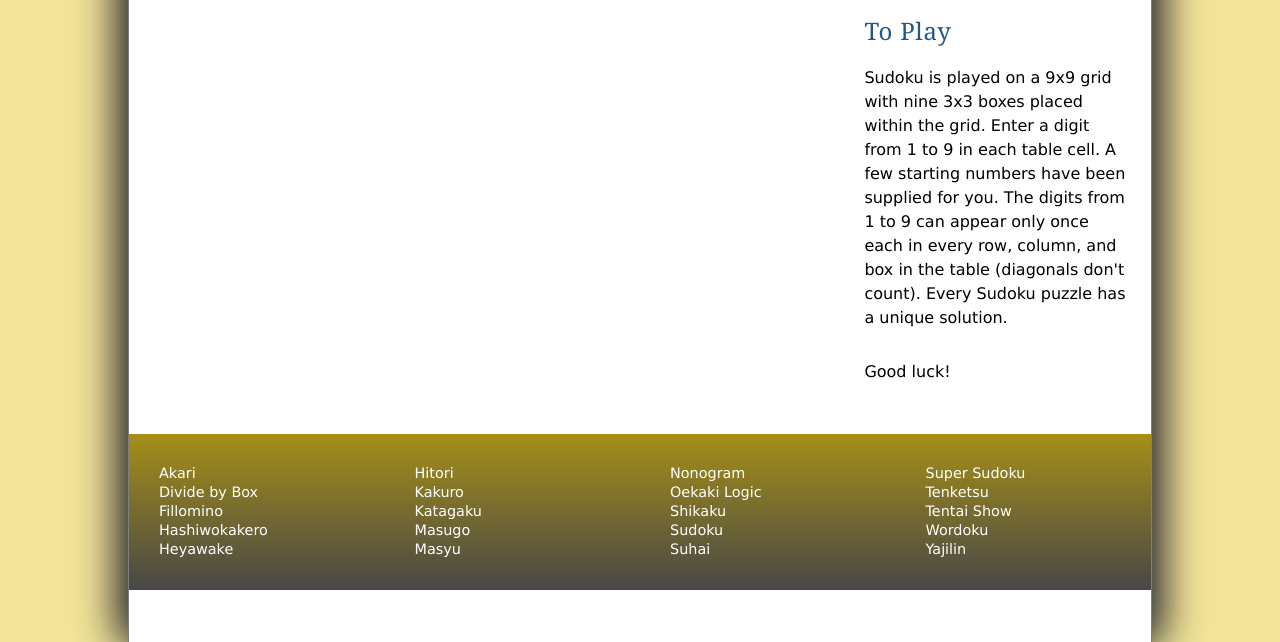
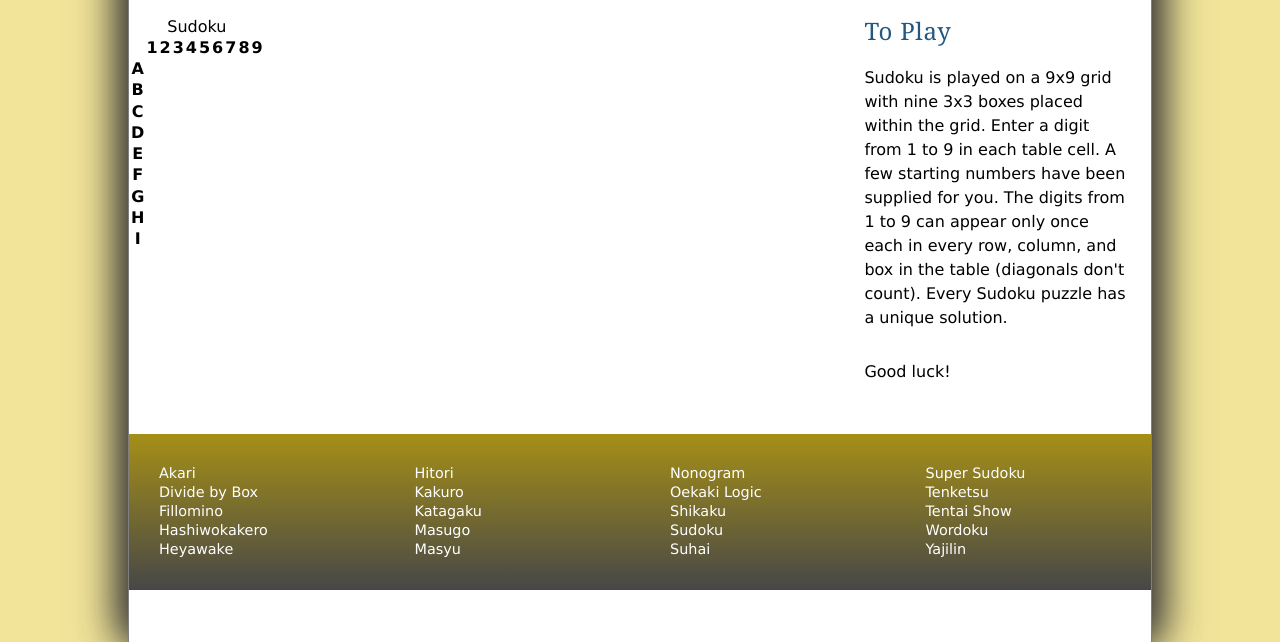
Before and after one commit to ThorinSchmidt/html06, a plain HTML site: page case2/jpf_sudoku.html in a window 1280 px wide. Shown: the part 158-800 px from the top of the page. Drawn offline with Linux system fonts and the light colour scheme.

Commit message:
modified:   case1/mi_tables.css 	new file:   case2/.jpf_sudoku.html.kate-swp 	renamed:    case2/jpf_sudoku_txt.css -> case2/jpf_sudoku.css 	renamed:    case2/jpf_sudoku_txt.html -> case2/jpf_sudoku.html

```diff
--- a/case1/mi_tables.css
+++ b/case1/mi_tables.css
@@ -20,19 +20,19 @@ table#pricing{
 	width: 100%
 }
 
-table th, table td {
+ th, td {
 	border: 3px solid grey;
 	line-height: 1.4em;
 	padding: 8px;
 }
 
- table th {
+th {
 	background-color: black;
 	color: rgb( 130,210,255);
 	font-weight: normal;
 }
 
-table td {
+td {
 	color: white;
 	font-size: 0.9em;
 	vertical-align: top;
@@ -51,15 +51,13 @@ col.dataCols {
 
 /* Table Header Styles */
 
-table thead  tr{
+thead  tr{
 	height: 60px;
 }
-
-table thead tr:first-of-type th:first-of-type{
+thead tr:first-of-type th:first-of-type{
 	font-size: 2em;
 }
-
-table thead tr:first-of-type th:not(:first-of-type) {
+thead tr:first-of-type th:not(:first-of-type) {
 	background-color: transparent;
 	color: black;
 }
--- a/case2/jpf_sudoku_txt.css
+++ b/case2/jpf_sudoku.css
@@ -6,8 +6,8 @@
    Case Problem 2
 
    Sudoku Style Sheet
-   Author:
-   Date:
+   Author: Kenaz & Lauren(absent)
+	Date:   11/27/18
 
    Filename:         jpf_sudoku.css
 
--- a/case2/jpf_sudoku_txt.html
+++ b/case2/jpf_sudoku.html
@@ -7,8 +7,8 @@
       Case Problem 2
 
       Sudoku Puzzle
-      Author:
-      Date:
+      Author: Kenaz & Lauren(absent)
+      Date:   11/27/18
 
       Filename:   jpf_sudoku.html
 
@@ -37,6 +37,62 @@
    </header>
 
    <section>
+        <table class="spuzzle">
+        <caption>Sudoku</caption>
+            <thead>
+                <tr>
+                    <th></th>
+                    <th>1</th>
+                    <th>2</th>
+                    <th>3</th>
+                    <th>4</th>
+                    <th>5</th>
+                    <th>6</th>
+                    <th>7</th>
+                    <th>8</th>
+                    <th>9</th>
+                </tr>
+            </thead>
+            <tbody>
+                <tr>
+                    <th>A</th>
+                    <td rowspan="3" colspan="3" class="greenBox"></td>
+                    <td rowspan="3" colspan="3"></td>
+                    <td rowspan="3" colspan="3" class="greenBox"></td>
+                </tr>
+                <tr>
+                    <th>B</th>
+                </tr>
+                <tr>
+                    <th>C</th>
+                </tr>
+                <tr>
+                    <th>D</th>
+                    <td rowspan="3" colspan="3"></td>
+                    <td rowspan="3" colspan="3" class="greenBox"></td>
+                    <td rowspan="3" colspan="3"></td>
+                </tr>
+                <tr>
+                    <th>E</th>
+                </tr>
+                <tr>
+                    <th>F</th>
+                </tr>
+                <tr>
+                    <th>G</th>
+                    <td rowspan="3" colspan="3" class="greenBox"></td>
+                    <td rowspan="3" colspan="3"></td>
+                    <td rowspan="3" colspan="3" class="greenBox"></td>
+                </tr>
+                <tr>
+                    <th>H</th>
+                </tr>
+                <tr>
+                    <th>I</th>
+                </tr>
+
+
+        </table>
    </section>
 
    <article>
```
Also changed, not shown: 1 other file.
